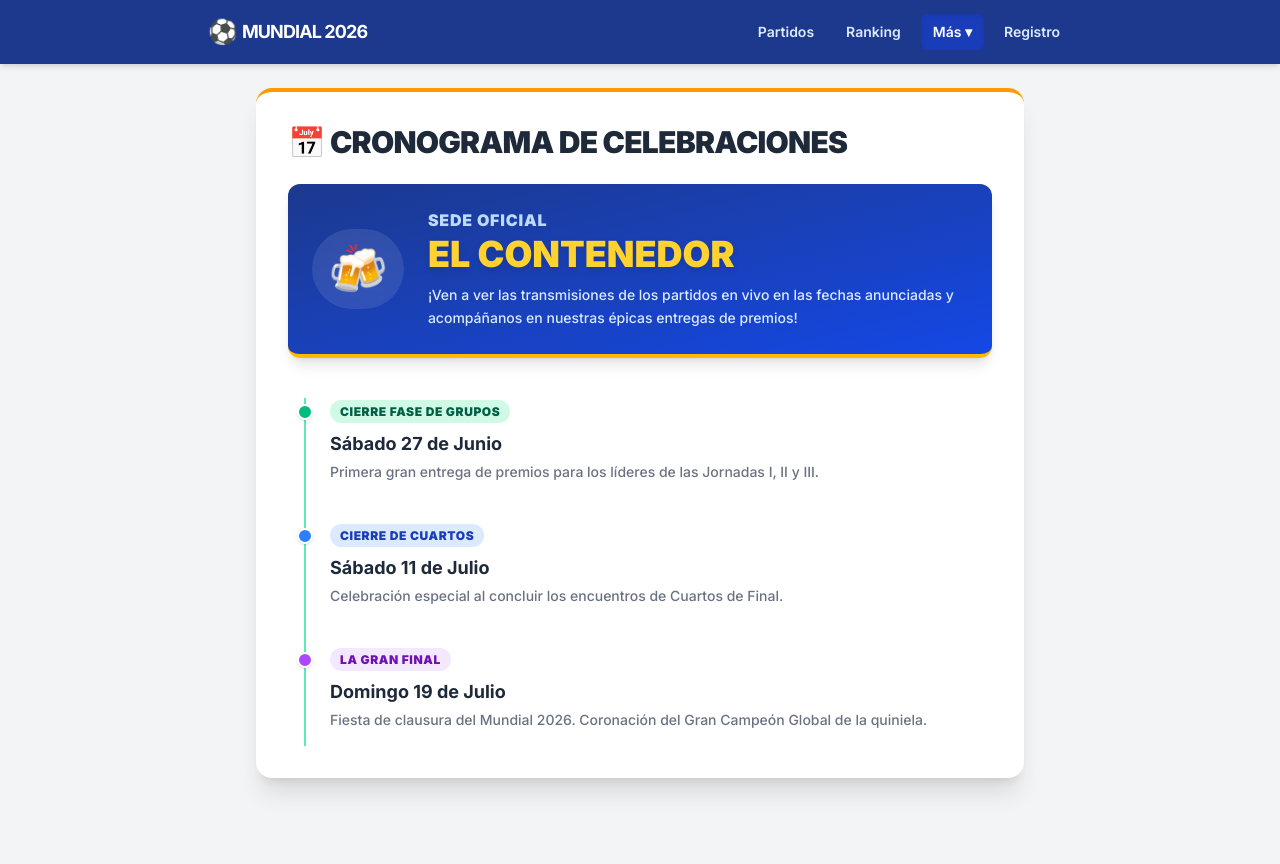
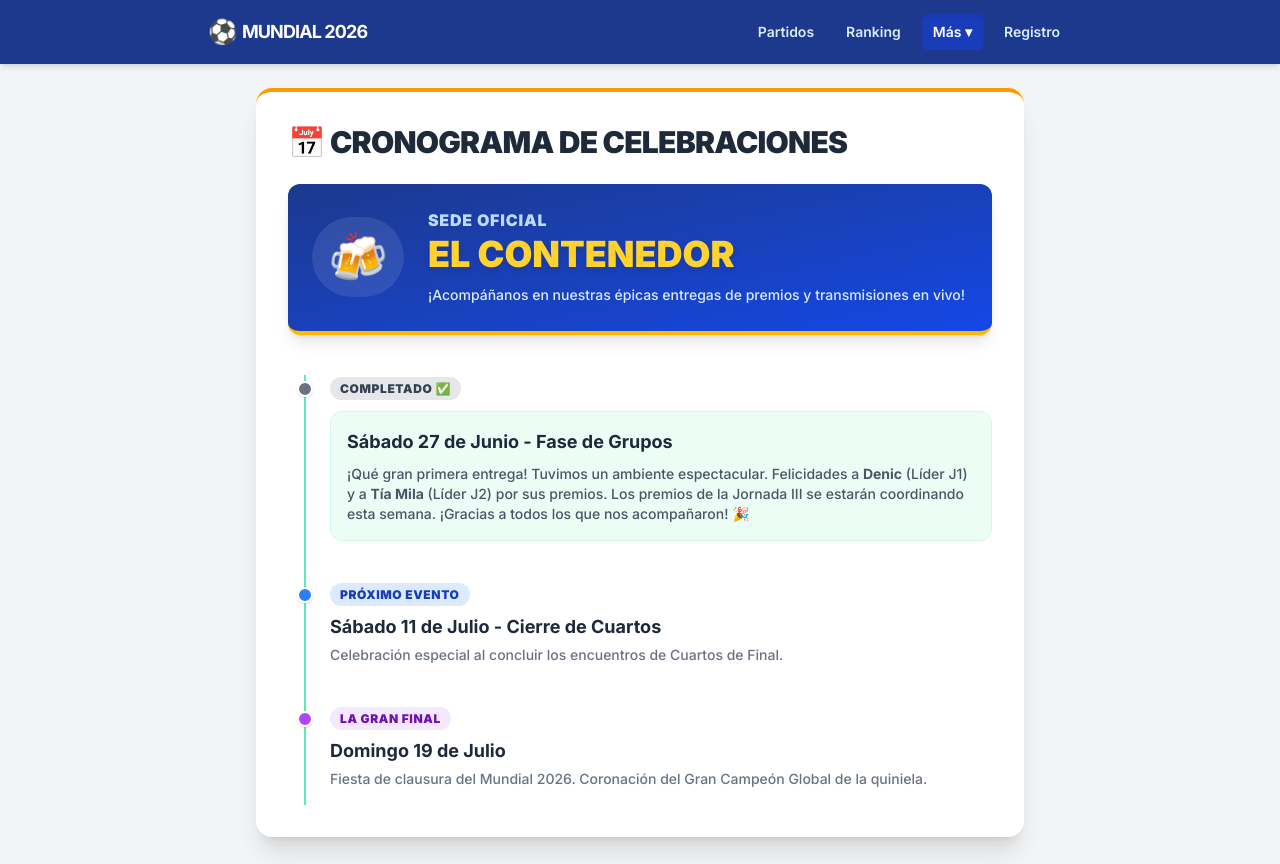
Before and after one commit to denicmurillo/quiniela-mundialista, a Next.js app: page /calendario in a window 1280 px wide. Built offline with nearby package versions, Linux system fonts and the light colour scheme; no server answers.

Commit message:
Actualización calendario de eventos 1era premiación

```diff
--- a/app/calendario/page.tsx
+++ b/app/calendario/page.tsx
@@ -1,6 +1,10 @@
 "use client";
 
 export default function Calendario() {
+    const tituloApp = process.env.NEXT_PUBLIC_APP_TITLE || "";
+    // Identificamos el entorno para mostrar el mensaje correcto de la fiesta
+    const esModoEmpresa = tituloApp.includes("MACHOS") || tituloApp.includes("ALFA") || tituloApp.includes("MELCOCHONES");
+
     return (
         <main className="min-h-screen bg-gray-100 p-4 md:p-6">
             <div className="max-w-3xl mx-auto space-y-6">
@@ -20,27 +24,52 @@ export default function Calendario() {
                                 EL CONTENEDOR
                             </span>
                             <p className="text-sm text-blue-100 font-medium mt-3 leading-relaxed">
-                                ¡Ven a ver las transmisiones de los partidos en vivo en las fechas anunciadas y acompáñanos en nuestras épicas entregas de premios!
+                                ¡Acompáñanos en nuestras épicas entregas de premios y transmisiones en vivo!
                             </p>
                         </div>
                     </div>
 
                     {/* LÍNEA DE TIEMPO */}
                     <div className="relative border-l-2 border-emerald-300 ml-4 space-y-10 pb-4">
-                        {/* Evento 1 */}
+
+                        {/* Evento 1: Dinámico según la quiniela */}
                         <div className="relative pl-6 group">
-                            <div className="absolute -left-[9px] top-1.5 bg-emerald-500 h-4 w-4 rounded-full border-2 border-white shadow-sm group-hover:bg-emerald-600 transition-colors"></div>
-                            <span className="text-xs font-black bg-emerald-100 text-emerald-800 px-2.5 py-1 rounded-full uppercase tracking-wider">Cierre Fase de Grupos</span>
-                            <h4 className="font-bold text-gray-800 text-lg mt-2">Sábado 27 de Junio</h4>
-                            <p className="text-sm text-gray-500 font-medium mt-1">Primera gran entrega de premios para los líderes de las Jornadas I, II y III.</p>
+                            <div className="absolute -left-[9px] top-1.5 bg-gray-500 h-4 w-4 rounded-full border-2 border-white shadow-sm transition-colors"></div>
+                            <span className="text-xs font-black bg-gray-200 text-gray-700 px-2.5 py-1 rounded-full uppercase tracking-wider">
+                                COMPLETADO ✅
+                            </span>
+
+                            {!esModoEmpresa ? (
+                                // MENSAJE DE ÉXITO PARA LA FAMILIA
+                                <div className="mt-3 bg-emerald-50 border border-emerald-100 p-4 rounded-xl">
+                                    <h4 className="font-bold text-gray-800 text-lg">Sábado 27 de Junio - Fase de Grupos</h4>
+                                    <p className="text-sm text-gray-600 font-medium mt-2">
+                                        ¡Qué gran primera entrega! Tuvimos un ambiente espectacular. Felicidades a <strong>Denic</strong> (Líder J1) y a <strong>Tía Mila</strong> (Líder J2) por sus premios. Los premios de la Jornada III se estarán coordinando esta semana. ¡Gracias a todos los que nos acompañaron! 🎉
+                                    </p>
+                                </div>
+                            ) : (
+                                // MENSAJE SARCÁSTICO/HUMORÍSTICO PARA LOS AMIGOS
+                                <div className="mt-3 bg-amber-50 border border-amber-100 p-4 rounded-xl">
+                                    <h4 className="font-bold text-gray-800 text-lg">Sábado 27 de Junio - El Cumpleaños Fantasma 🎂</h4>
+                                    <p className="text-sm text-gray-600 font-medium mt-2 mb-2">
+                                        Un monumento y agradecimiento exclusivo a <strong>Oscar</strong> (Líder J2), ¡literalmente el único que llegó a la premiación! 🏆
+                                    </p>
+                                    <p className="text-sm text-gray-600 font-medium mt-1">
+                                        Al parecer, un cumpleaños sorpresa en PECHE Fitness nos boicoteó la asistencia masiva. No hay resentimientos, pero para la próxima al menos avisen para llevar el queque. 😅 Los premios pendientes de J1 y J3 se estarán entregando en los próximos días.
+                                    </p>
+                                </div>
+                            )}
                         </div>
 
                         {/* Evento 2 */}
                         <div className="relative pl-6 group">
                             <div className="absolute -left-[9px] top-1.5 bg-blue-500 h-4 w-4 rounded-full border-2 border-white shadow-sm group-hover:bg-blue-600 transition-colors"></div>
-                            <span className="text-xs font-black bg-blue-100 text-blue-800 px-2.5 py-1 rounded-full uppercase tracking-wider">Cierre de Cuartos</span>
-                            <h4 className="font-bold text-gray-800 text-lg mt-2">Sábado 11 de Julio</h4>
-                            <p className="text-sm text-gray-500 font-medium mt-1">Celebración especial al concluir los encuentros de Cuartos de Final.</p>
+                            <span className="text-xs font-black bg-blue-100 text-blue-800 px-2.5 py-1 rounded-full uppercase tracking-wider">Próximo Evento</span>
+                            <h4 className="font-bold text-gray-800 text-lg mt-2">Sábado 11 de Julio - Cierre de Cuartos</h4>
+                            <p className="text-sm text-gray-500 font-medium mt-1">
+                                Celebración especial al concluir los encuentros de Cuartos de Final.
+                                {esModoEmpresa && " (Esperemos que esta vez nadie cumpla años sin avisar 👀)."}
+                            </p>
                         </div>
 
                         {/* Evento 3 */}
```
